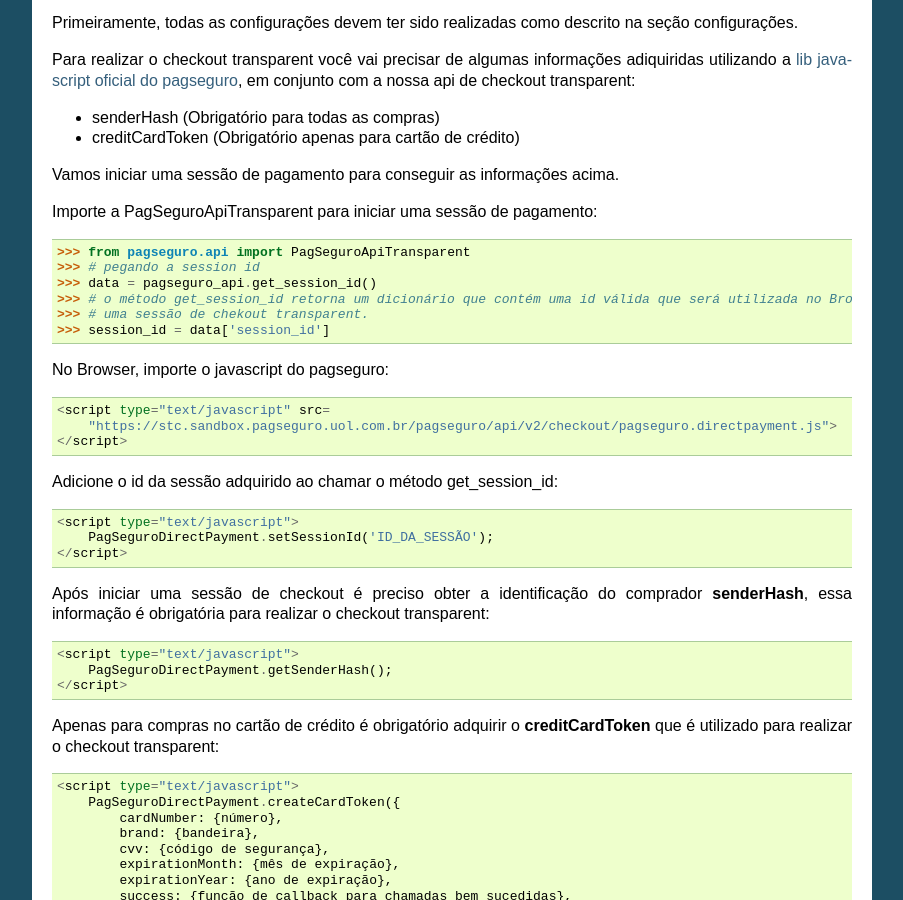
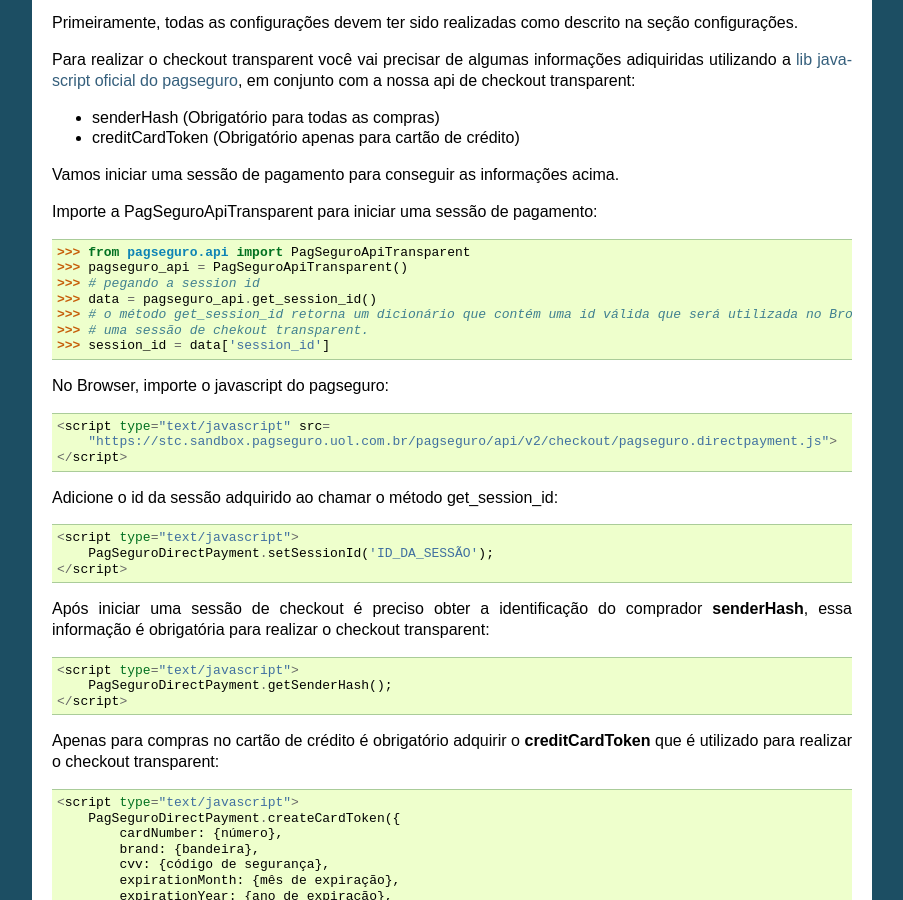
Before and after one commit to allisson/django-pagseguro2, a Sphinx documentation site: the page built from docs/tutorial.rst, in a window 1280 px wide and 900 px high, scrolled down 2501 px. Shown: the whole window, without its empty margins (198-1101 px from the left). Built offline with Sphinx 7.4.7, drawn with Linux system fonts in a browser that asks for light colours.

Commit message:
Update tutorial.rst (#35)

```diff
--- a/docs/tutorial.rst
+++ b/docs/tutorial.rst
@@ -158,6 +158,7 @@
 Importe a PagSeguroApiTransparent para iniciar uma sessão de pagamento::
 
     >>> from pagseguro.api import PagSeguroApiTransparent
+    >>> pagseguro_api = PagSeguroApiTransparent()
     >>> # pegando a session id
     >>> data = pagseguro_api.get_session_id()
     >>> # o método get_session_id retorna um dicionário que contém uma id válida que será utilizada no Browser para iniciar
```
